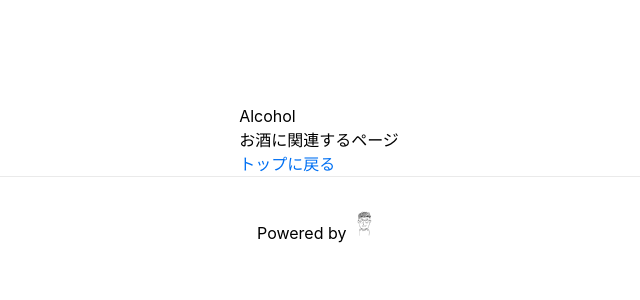
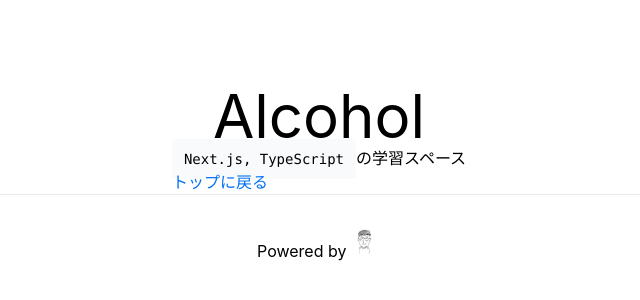
Before and after one commit to kettle-tomorrow/kb_next_app, a Next.js app: page /alcohols in a window 1280 px wide. Shown: the part 210-510 px from the top of the page, without its empty margins (321-961 px from the left). Built offline with nearby package versions, Linux system fonts and the light colour scheme.

Commit message:
feat: MainHeaderを再利用する

```diff
--- a/components/MainHeader.tsx
+++ b/components/MainHeader.tsx
@@ -1,10 +1,10 @@
 import Title from "./Title"
 import Description from "./Description"
 
-const MainHeader = () => {
+const MainHeader = (props) => {
   return (
     <>
-      <Title />
+      <Title title={props.title} />
       <Description />
     </>
   )
--- a/components/Title.tsx
+++ b/components/Title.tsx
@@ -1,6 +1,6 @@
-const Title = () => {
+const Title = (props) => {
   return (
-    <h1 className="text-6xl text-center">kb's Space</h1>
+    <h1 className="text-6xl text-center">{props.title}</h1>
   )
 }
 
--- a/pages/alcohols/index.tsx
+++ b/pages/alcohols/index.tsx
@@ -1,16 +1,16 @@
 import Link from 'next/link'
 import Layout from '../../components/Layout'
+import MainHeader from '../../components/MainHeader'
 
 const Alcohols = () => {
   return (
     <Layout>
-      <div>
-        <h1>Alcohol</h1>
-        <p>お酒に関連するページ</p>
+      <main>
+        <MainHeader title="Alcohol"/>
         <Link href='/'>
           <a>トップに戻る</a>
         </Link>
-      </div>
+      </main>
     </Layout>
   )
 }
--- a/pages/fishings/index.tsx
+++ b/pages/fishings/index.tsx
@@ -1,12 +1,12 @@
 import Link from 'next/link'
 import Layout from '../../components/Layout'
+import MainHeader from '../../components/MainHeader'
 
 const Fishings = () => {
   return (
     <Layout>
       <div>
-        <h1>Fishing</h1>
-        <p>釣りに関連するページ</p>
+        <MainHeader title="Fishing"/>
         <Link href='/'>
           <a>トップに戻る</a>
         </Link>
--- a/pages/hots/index.tsx
+++ b/pages/hots/index.tsx
@@ -1,12 +1,12 @@
 import Link from 'next/link'
 import Layout from '../../components/Layout'
+import MainHeader from '../../components/MainHeader'
 
 const Hots = () => {
   return (
     <Layout>
       <div>
-        <h1>Hot</h1>
-        <p>辛いものに関連するページ</p>
+        <MainHeader title="Hot"/>
         <Link href='/'>
           <a>トップに戻る</a>
         </Link>
--- a/pages/index.tsx
+++ b/pages/index.tsx
@@ -7,7 +7,7 @@
   return (
     <Layout>
       <main>
-        <MainHeader />
+        <MainHeader title="kb's Space"/>
 
         <div className={styles.grid}>
           <Link href='/alcohols'>
--- a/pages/teches/index.tsx
+++ b/pages/teches/index.tsx
@@ -1,12 +1,12 @@
 import Link from 'next/link'
 import Layout from '../../components/Layout'
+import MainHeader from '../../components/MainHeader'
 
 const Teches = () => {
   return (
     <Layout>
       <div>
-        <h1>Hot</h1>
-        <p>技術に関連するページ</p>
+        <MainHeader title="Tech"/>
         <Link href='/'>
           <a>トップに戻る</a>
         </Link>
```
